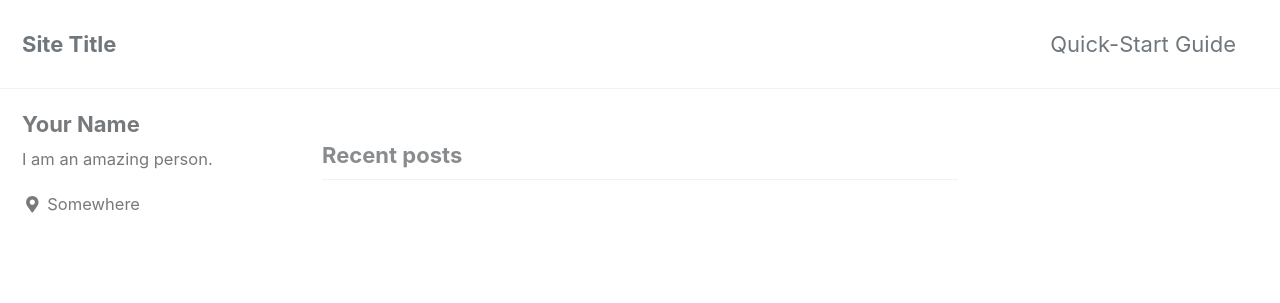
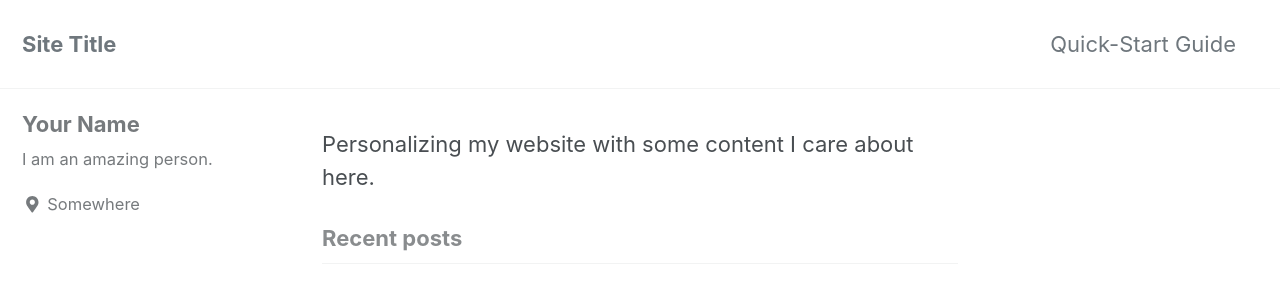
Before and after one commit to christinaforney/my_jekyll_site_example, a Jekyll site: the page built from index.html, in a window 1280 px wide and 900 px high. Shown: the top 303 px of the window. Built offline with Jekyll 4.4.1, drawn with Linux system fonts in a browser that asks for light colours; cached includes are drawn as plain includes; the list of posts is cut into pages by our own code.

Commit message:
Personalizing my index.html

```diff
--- a/index.html
+++ b/index.html
@@ -2,3 +2,5 @@
 layout: home
 author_profile: true
 ---
+
+Personalizing my website with some content I care about here.
```
